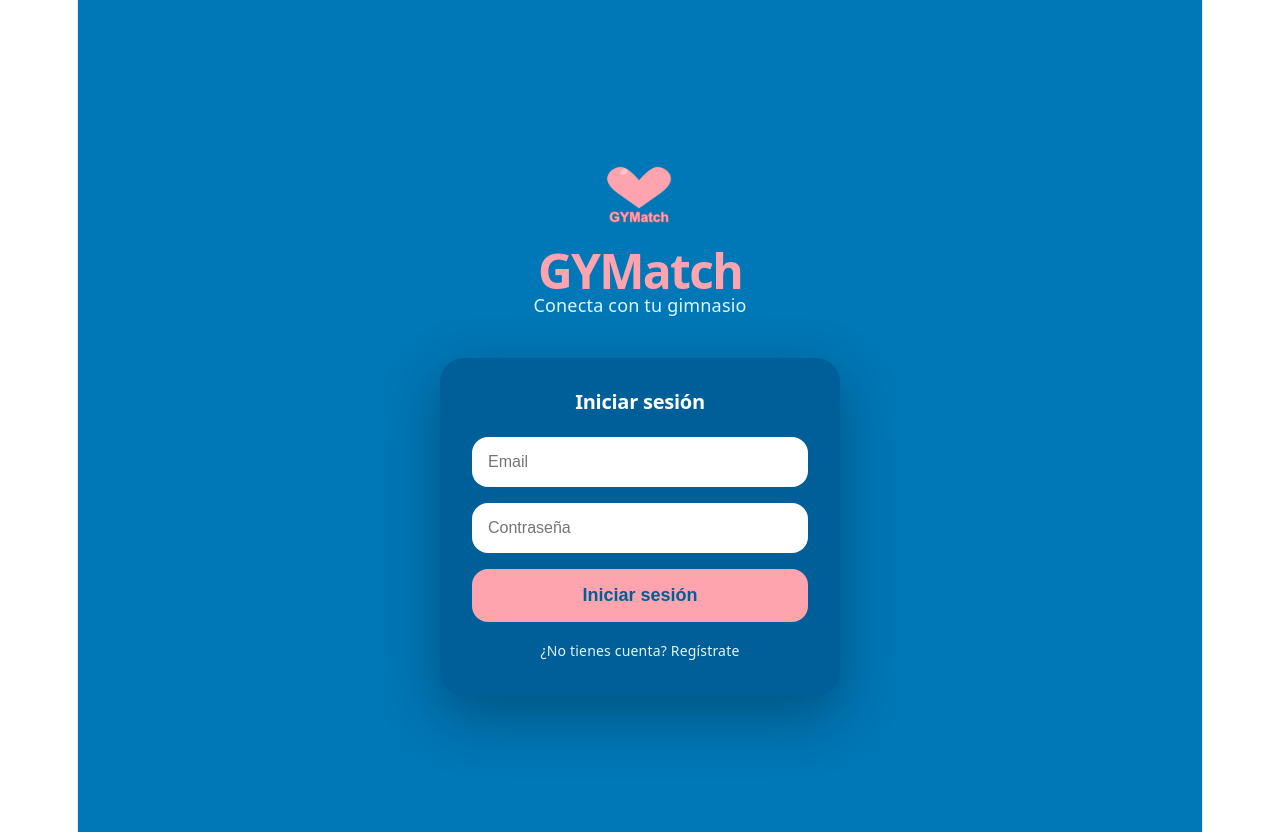
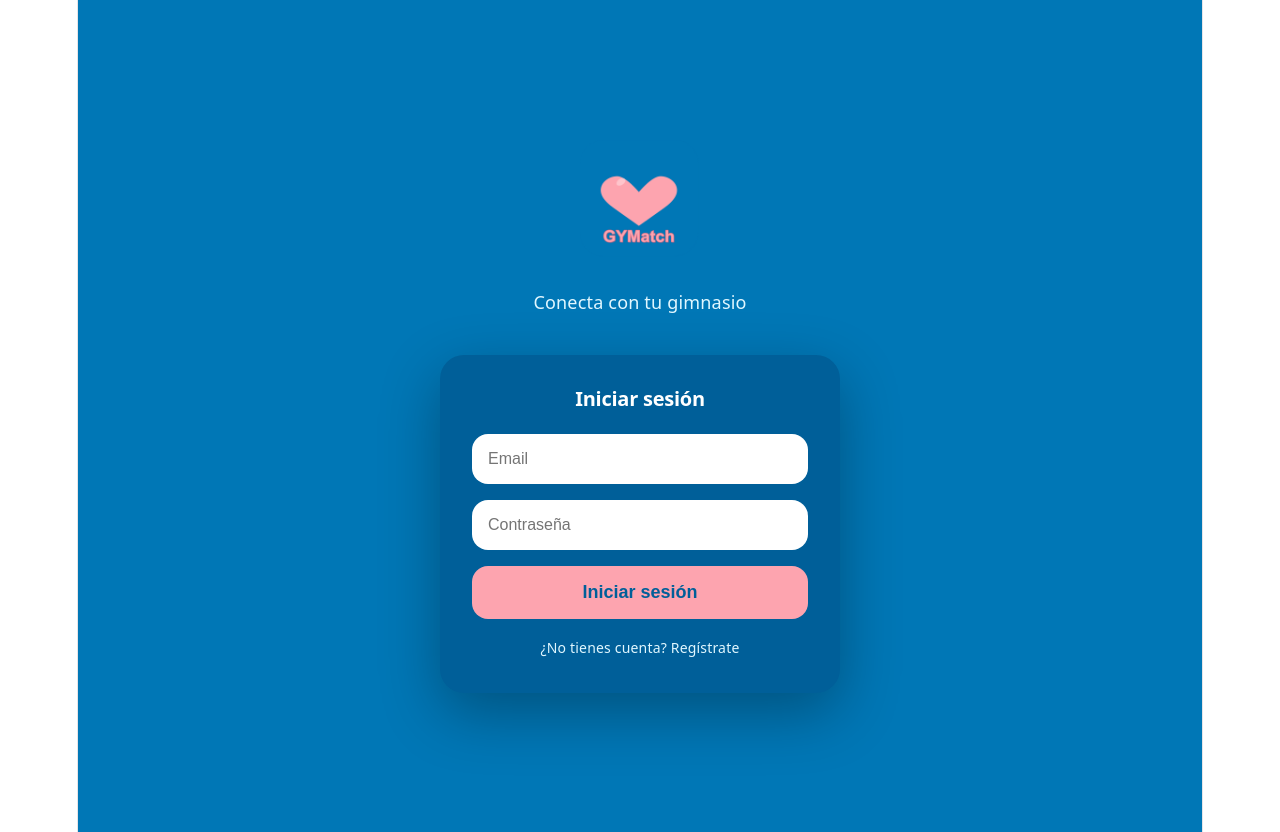
Before and after one commit to JR641/gymatch, a React (Vite) app: page / in a window 1280 px wide. Built offline with nearby package versions, Linux system fonts and the light colour scheme; no server answers.

Commit message:
logo unico en login

```diff
--- a/src/pages/Login.jsx
+++ b/src/pages/Login.jsx
@@ -36,8 +36,7 @@ export default function Login() {
 
         {/* Logo */}
         <div style={{textAlign: "center", marginBottom: "40px"}}>
-          <img src="/icon-512.png" alt="GYMatch" style={{width: "100px", height: "100px", margin: "0 auto 16px", borderRadius: "20px"}}/>
-          <h1 style={{fontSize: "48px", fontWeight: "900", color: "#fda4af", margin: "0"}}>GYMatch</h1>
+          <img src="/icon-512.png" alt="GYMatch" style={{width: "120px", height: "120px", margin: "0 auto 16px", borderRadius: "24px"}}/>
           <p style={{marginTop: "8px", fontSize: "18px", color: "#e0f7ff"}}>Conecta con tu gimnasio</p>
         </div>
 
```
